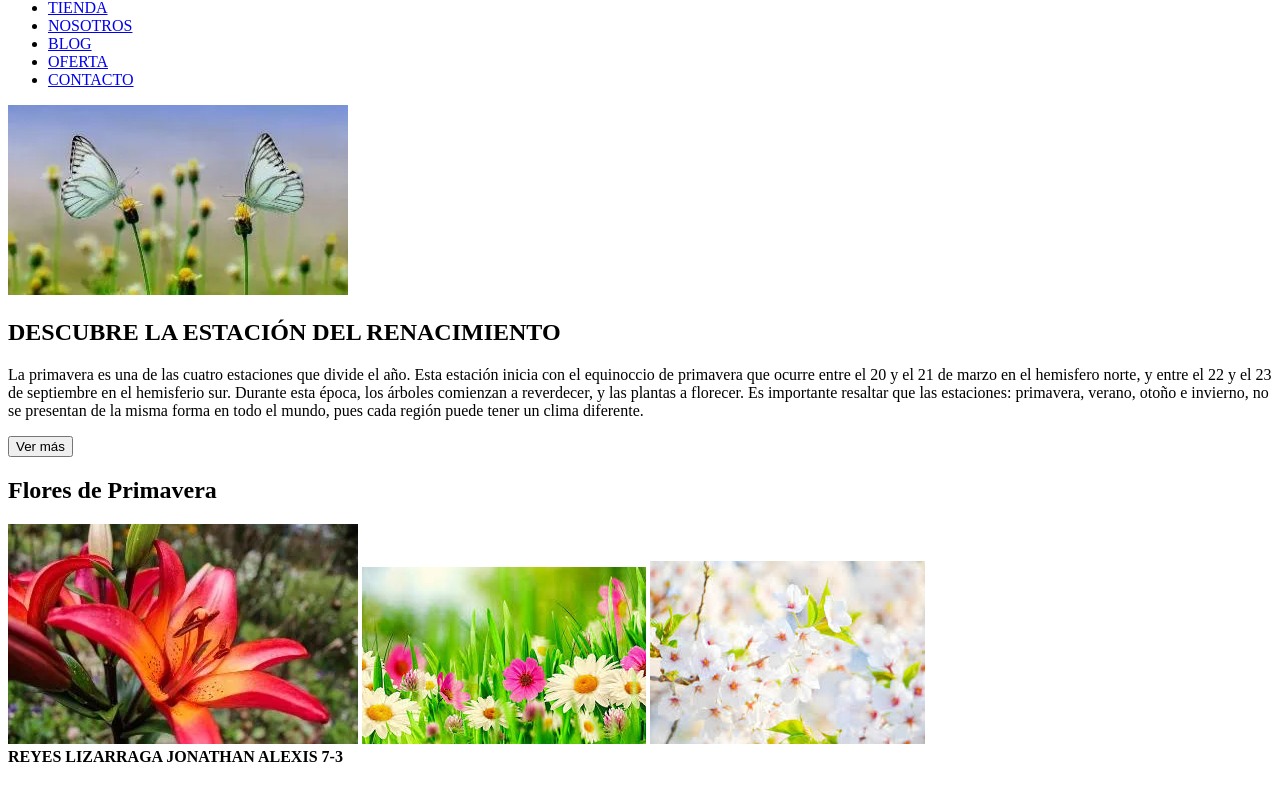
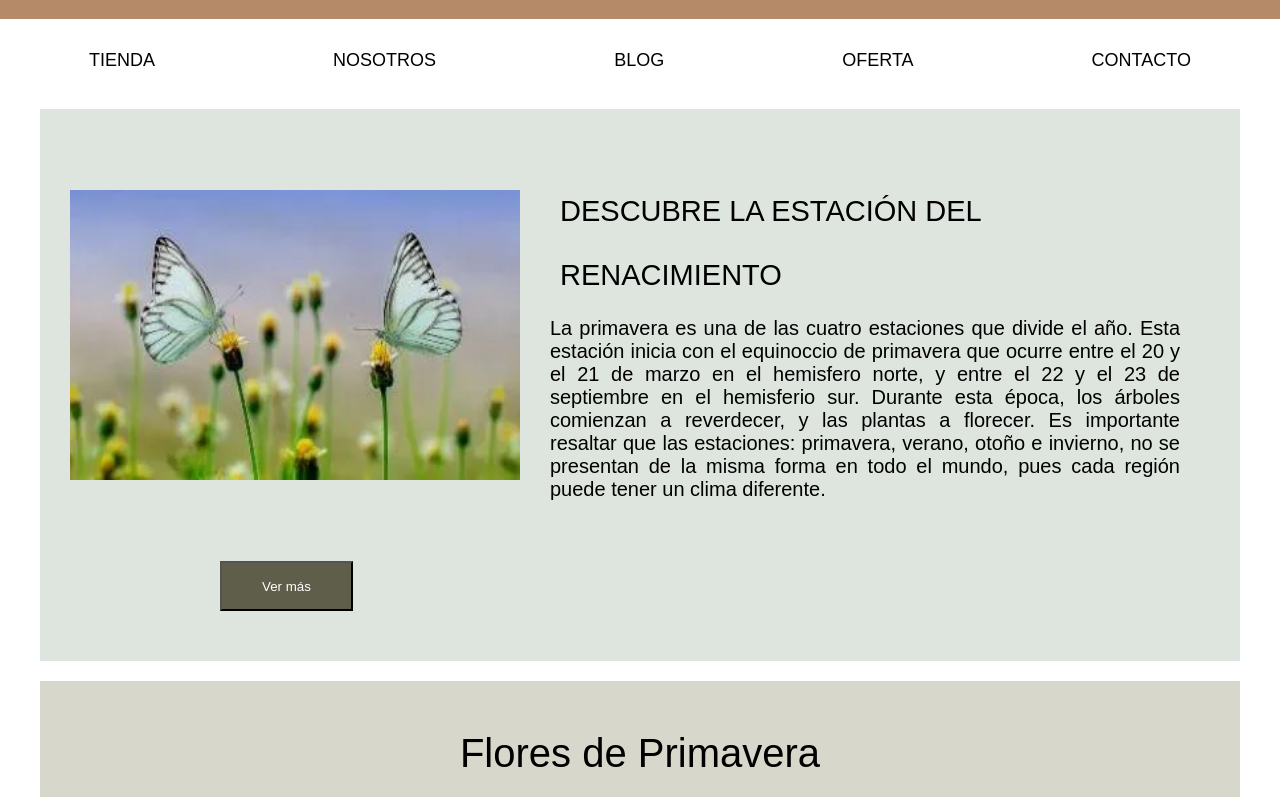
Before and after one commit to JonReyesDev/examProgWeb, a plain HTML site: page html/primavera.html in a window 1280 px wide. Shown: the part 81-878 px from the top of the page. Before the commit the page ends 855 px from the top, so only its background shows below. Drawn offline with Linux system fonts and the light colour scheme.

Commit message:
Se agrego la hoja de estilos al html

```diff
--- a/html/primavera.html
+++ b/html/primavera.html
@@ -4,6 +4,7 @@
   <meta charset="UTF-8">
   <meta name="viewport" content="width=device-width, initial-scale=1.0">
   <title>La Primavera</title>
+  <link rel="stylesheet" href="../css/primavera.css">
 </head>
 <body>
   <header id="header">
```
